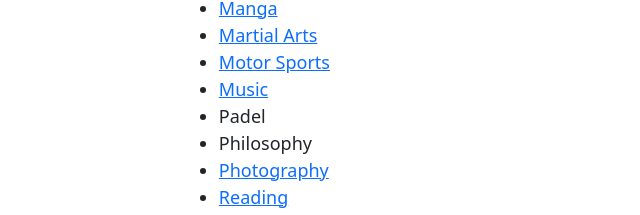
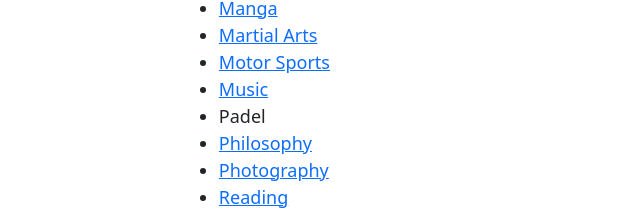
Before and after one commit to Kat-zorn/Kat-zorn.github.io, a plain HTML site: page index.html in a window 1280 px wide. Shown: the part 1796-2011 px from the top of the page, without its empty margins (113-753 px from the left). Drawn offline with nearby package versions, Linux system fonts and the light colour scheme.

Commit message:
Added philosophy

```diff
--- a/index.html
+++ b/index.html
@@ -86,7 +86,7 @@
         <li><a href="https://chat.whatsapp.com/GiJ8I7Nd7sp5eNKKfdCkOn">Motor Sports</a></li>
         <li><a href="https://chat.whatsapp.com/CAEDSRyIO454rMvhMZtC8T">Music</a></li>
         <li>Padel</li>
-        <li>Philosophy</li>
+        <li><a href="https://chat.whatsapp.com/LdLBeyNKsCV166xh3rmHGb">Philosophy</a></li>
         <li><a href="https://chat.whatsapp.com/LP2Y2CbaEUN4NohX8sQd3B">Photography</a></li>
         <li><a href="https://chat.whatsapp.com/EuNIOLwczR1JRmdZsEKGId">Reading</a></li>
         <li><a href="https://chat.whatsapp.com/DSdd79tTZlBFHmEp0pkf29">Rowing (Thêta)</a></li>
```
